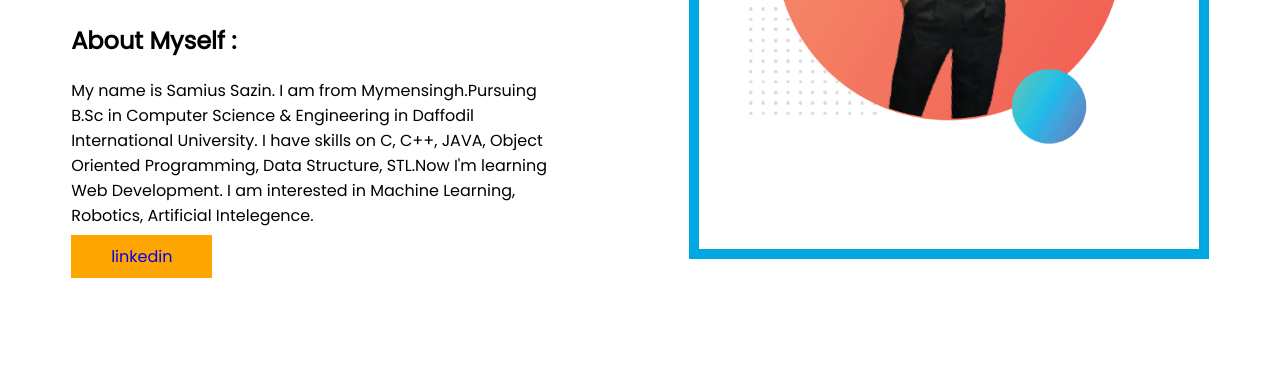
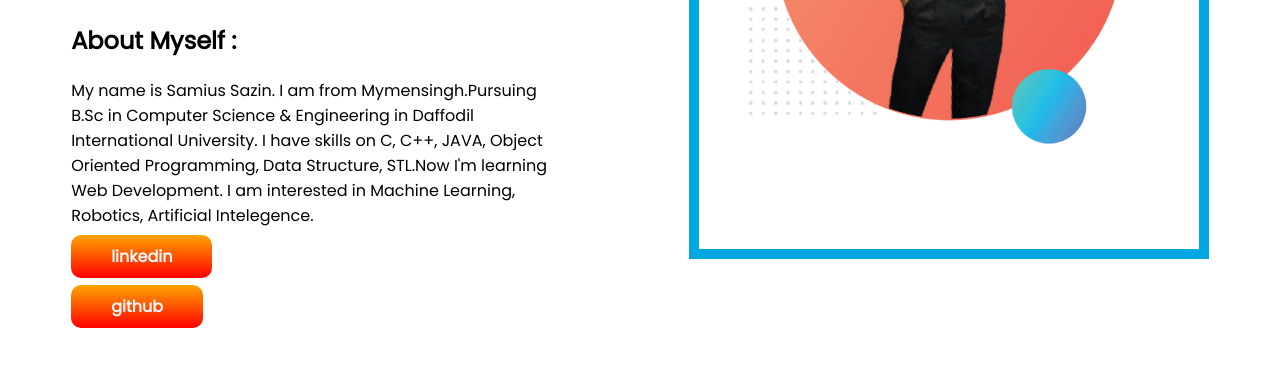
Before and after one commit to Samius-Sazin/Personal_Portfolio, a plain HTML site: page index.html in a window 1280 px wide. Shown: the part 398-764 px from the top of the page. Drawn offline with Linux system fonts and the light colour scheme.

Commit message:
1st step dn

```diff
--- a/index.html
+++ b/index.html
@@ -25,7 +25,8 @@
             <h1><span class="name_color">Samius Sazin's</span> World</h1>
             <h2>About Myself : </h2>
             <p>My name is Samius Sazin. I am from Mymensingh.Pursuing B.Sc in Computer Science & Engineering in Daffodil International University. I have skills on C, C++, JAVA, Object Oriented Programming, Data Structure, STL.Now I'm learning Web Development. I am interested in Machine Learning, Robotics, Artificial Intelegence.</p>
-            <a class="link_Button" href="https://www.linkedin.com/in/samius-sazin-339280264/" target="_main"> linkedin </a>
+            <a class="link_Button" href="https://www.linkedin.com/in/samius-sazin-339280264/" target="_main"> linkedin </a> <br><br>
+            <a class="link_Button" href="https://github.com/Samius-Sazin" target="_main"> github</a>
         </div>
 
         <div class="half_width">
--- a/style.css
+++ b/style.css
@@ -27,10 +27,13 @@ section{
 }
 
 .link_Button{
+    color: aliceblue;
+    font-weight: 700;
     /* remove the underline of a link */
     text-decoration: none;
-    background-color:orange;
+    background-image: linear-gradient(orange, red);
 
     /* up&down padding 10px right&left 40px */
     padding: 10px 40px;
+    border-radius: 10px;
 }
```
